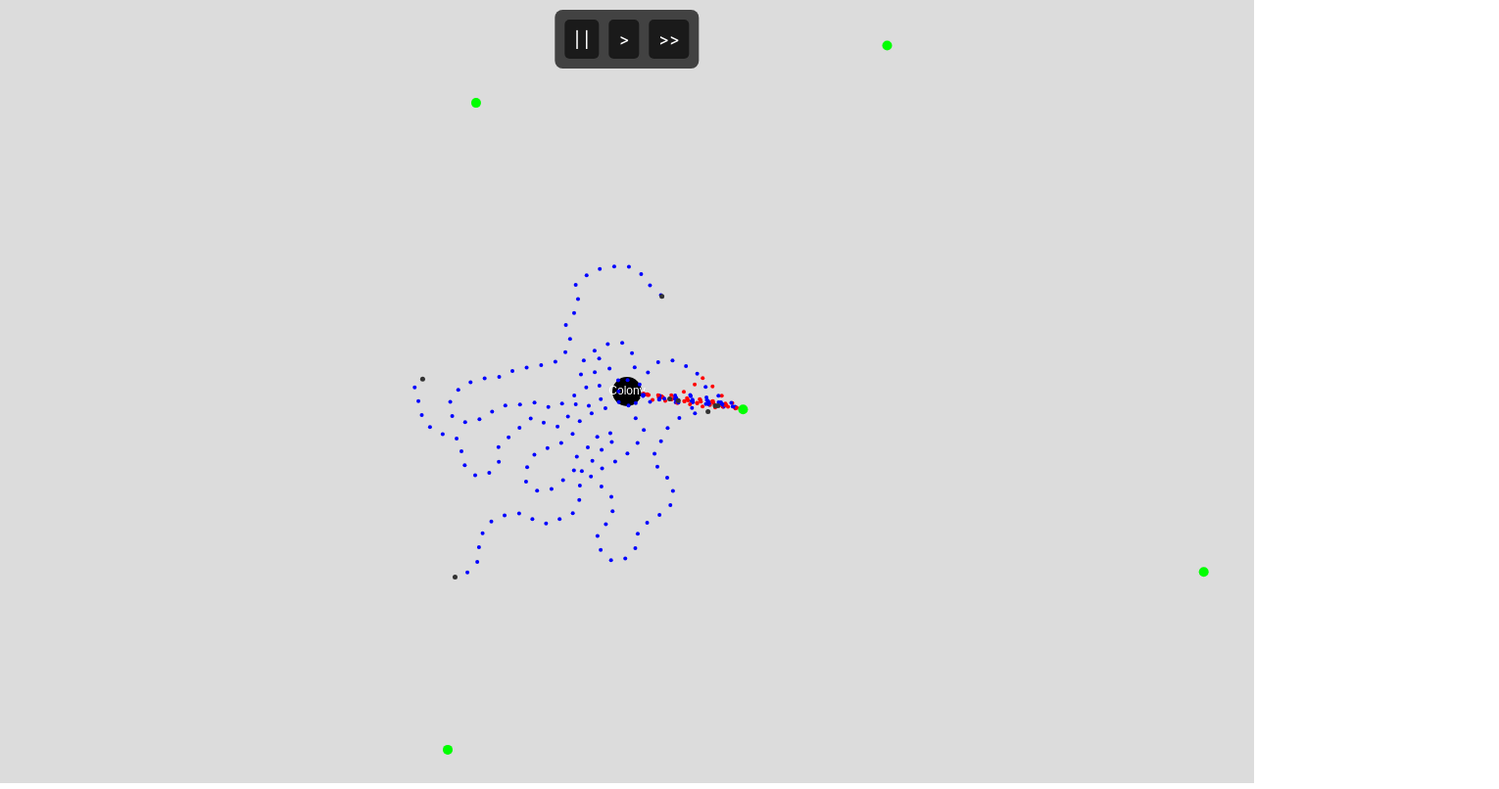
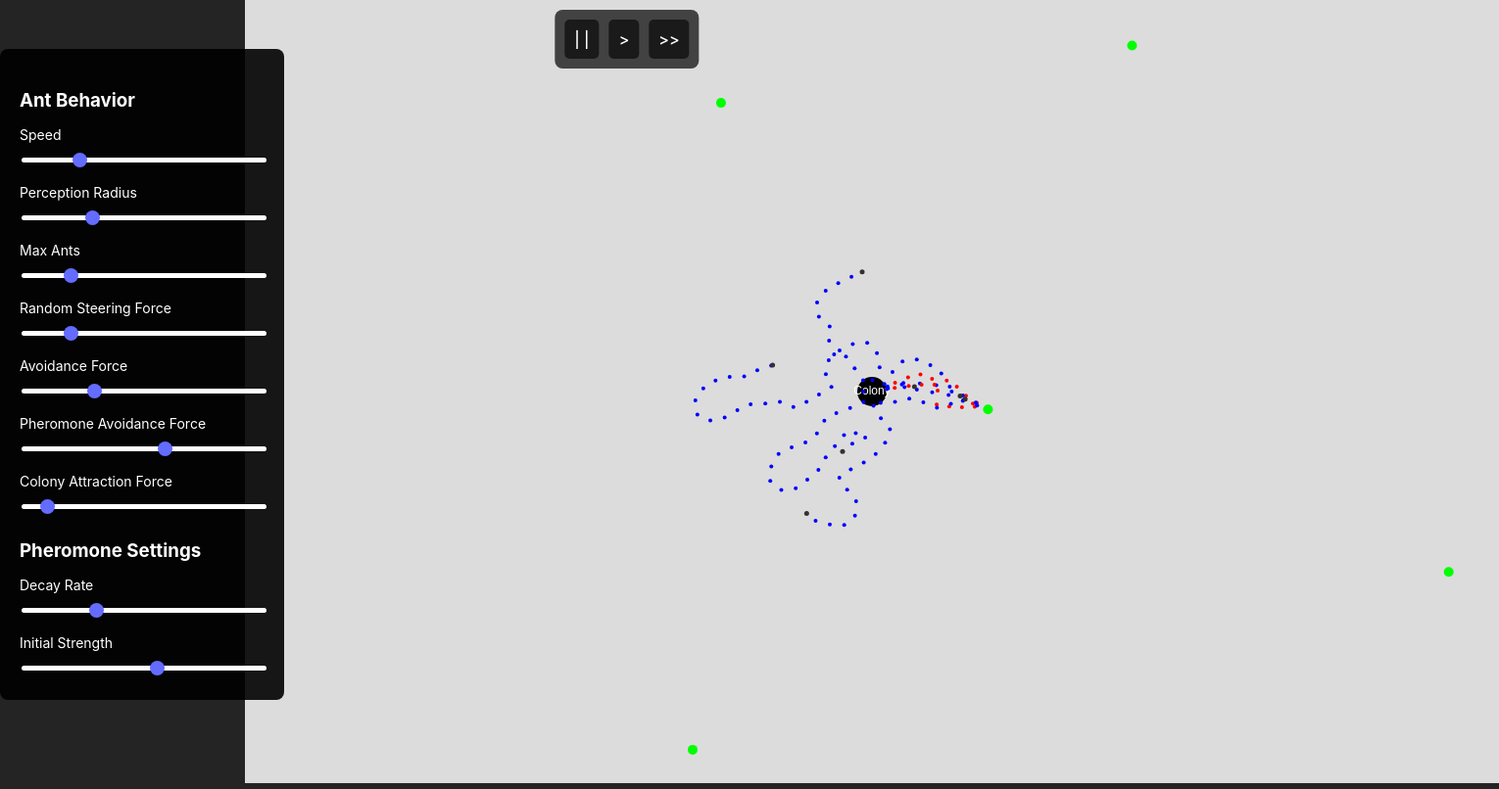
Before and after one commit to sarfios20/ant-simulation, a website built with Vite: page index.html in a window 1280 px wide. Shown: the whole page at 98% size, 1530 px wide, since content can reach past the window. Built offline with nearby package versions, Linux system fonts and the light colour scheme.

Commit message:
fix logic

```diff
--- a/classes/Ant.js
+++ b/classes/Ant.js
@@ -3,8 +3,7 @@
 import p5 from 'p5';
 import Pheromone from './Pheromone.js'; // Import Pheromone class
 
-const PHEROMONE_MAX_STRENGTH = 3000; // Use this constant for initial strength
-const PHEROMONE_DECAY = 30; // Amount to decay each time a pheromone is dropped
+const PHEROMONE_DECAY = 100;
 
 export default class Ant {
   constructor(
@@ -14,49 +13,34 @@ export default class Ant {
     pheromones,
     foodItems,
     colony,
-    colonyAttractionStrength = 0.1,
-    randomSteerWeight = 1.0,
-    avoidanceForceWeight = 1.5,
-    pheromoneAvoidanceForceWeight = 3.0,
-    colonyAttractionForceWeight = 0.5
   ) {
-    this.p = p;  // Reference to p5.js instance
+    this.p = p; // Reference to p5.js instance
     this.position = position.copy();
     this.size = 5;
-    this.speed = 1.5;
-    this.perceptionRadius = 35;
+    this.velocity = p5.Vector.random2D().mult(simulationState.ants.speed); // Use speed from simulationState
+    this.noiseOffset = this.p.random(1000);
+
     this.ants = ants;
     this.pheromones = pheromones;
     this.foodItems = foodItems;
     this.colony = colony.copy();
-    this.velocity = p5.Vector.random2D().mult(this.speed);
-    this.noiseOffset = this.p.random(1000);
 
     this.depositInterval = 10; // Pheromone deposit interval
     this.depositCounter = 0;
 
-    // Track current pheromone strength
-    this.currentPheromoneStrength = PHEROMONE_MAX_STRENGTH;
+    // Track current pheromone strength (from simulationState)
+    this.currentPheromoneStrength = simulationState.pheromones.initialStrength;
 
-    // Force weights
-    this.randomSteerWeight = randomSteerWeight;
-    this.avoidanceForceWeight = avoidanceForceWeight;
-    this.pheromoneAvoidanceForceWeight = pheromoneAvoidanceForceWeight;
-    this.colonyAttractionForceWeight = colonyAttractionForceWeight;
-
-    this.colonyAttractionStrength = colonyAttractionStrength;
-
-    // Force vectors
-    this.randomSteer = this.p.createVector(0, 0);
-    this.avoidanceForce = this.p.createVector(0, 0);
-    this.pheromoneAvoidanceForce = this.p.createVector(0, 0);
-    this.colonyAttractionForce = this.p.createVector(0, 0);
+    // Dynamic values for perception and steering forces from simulationState
+    this.perceptionRadius = simulationState.ants.perceptionRadius;
+    this.randomSteerWeight = simulationState.ants.steeringForces.random;
+    this.avoidanceForceWeight = simulationState.ants.steeringForces.avoidance;
+    this.pheromoneAvoidanceForceWeight = simulationState.ants.steeringForces.pheromoneAvoidance;
+    this.colonyAttractionForceWeight = simulationState.ants.steeringForces.colonyAttraction;
 
     this.targetFood = null;
     this.returning = false;
     this.followingFoodPheromone = false;
-
-    // Track if the ant found food or not
     this.foundFood = false;
   }
 
@@ -100,7 +84,7 @@ export default class Ant {
 
   moveToFood() {
     let directionToFood = p5.Vector.sub(this.targetFood.position, this.position);
-    directionToFood.setMag(this.speed);
+    directionToFood.setMag(simulationState.ants.speed); // Use dynamic speed
     this.velocity = directionToFood;
     this.position.add(this.velocity);
 
@@ -109,7 +93,7 @@ export default class Ant {
       this.targetFood.reduceFood(10); // Reduce the food amount by 10
       this.returning = true; // Switch to return mode
       this.targetFood = null; // Clear the food target
-      this.foundFood = true;  // Mark that the ant found food
+      this.foundFood = true; // Mark that the ant found food
     }
   }
 
@@ -130,7 +114,7 @@ export default class Ant {
 
     if (strongestFoodPheromone) {
       let directionToPheromone = p5.Vector.sub(strongestFoodPheromone.position, this.position);
-        directionToPheromone.setMag(this.speed);
+      directionToPheromone.setMag(simulationState.ants.speed);
 
       let noiseAngle = this.p.noise(this.noiseOffset) * this.p.TWO_PI * 0.1;
       let noiseVector = this.p.createVector(this.p.cos(noiseAngle), this.p.sin(noiseAngle)).mult(0.2);
@@ -150,32 +134,36 @@ export default class Ant {
     let distToColony = this.p.dist(this.position.x, this.position.y, this.colony.x, this.colony.y);
 
     if (distToColony < this.perceptionRadius) {
+      // Head directly to the colony if it's within perception radius
       let directionToColony = p5.Vector.sub(this.colony, this.position);
-      directionToColony.setMag(this.speed);
+      directionToColony.setMag(simulationState.ants.speed);
       this.velocity = directionToColony;
       this.position.add(this.velocity);
 
+      // Remove the ant when it reaches the colony
       if (distToColony < this.size / 2 + 15) {
-        this.ants.splice(this.ants.indexOf(this), 1); // Remove the ant when it reaches the colony
+        this.ants.splice(this.ants.indexOf(this), 1);
       }
     } else {
-      let strongestPheromone = null;
+      // Follow the strongest explorer pheromone
+      let strongestExplorerPheromone = null;
       let highestStrength = -Infinity;
 
-      // Look for the strongest pheromone within perception range
+      // Look for the strongest 'explore' pheromone within the ant's perception range
       for (let pheromone of this.pheromones) {
         let d = this.p.dist(this.position.x, this.position.y, pheromone.position.x, pheromone.position.y);
         if (d < this.perceptionRadius && pheromone.type === 'explore') {
           if (pheromone.strength > highestStrength) {
             highestStrength = pheromone.strength;
-            strongestPheromone = pheromone;
+            strongestExplorerPheromone = pheromone;
           }
         }
       }
 
-      if (strongestPheromone) {
-        let directionToPheromone = p5.Vector.sub(strongestPheromone.position, this.position);
-        directionToPheromone.setMag(this.speed);
+      if (strongestExplorerPheromone) {
+        // Move towards the strongest explorer pheromone
+        let directionToPheromone = p5.Vector.sub(strongestExplorerPheromone.position, this.position);
+        directionToPheromone.setMag(simulationState.ants.speed);
 
         let noiseAngle = this.p.noise(this.noiseOffset) * this.p.TWO_PI * 0.1;
         let noiseVector = this.p.createVector(this.p.cos(noiseAngle), this.p.sin(noiseAngle)).mult(0.2);
@@ -184,6 +172,7 @@ export default class Ant {
         this.position.add(this.velocity);
         this.noiseOffset += 0.01;
       } else {
+        // If no pheromones are found, move randomly
         this.standardMovement();
       }
     }
@@ -221,7 +210,7 @@ export default class Ant {
     steering.add(weightedPheromoneAvoidanceForce);
     steering.add(weightedColonyAttractionForce);
 
-    steering.setMag(this.speed);
+    steering.setMag(simulationState.ants.speed);
     this.velocity = steering.copy();
     this.position.add(this.velocity);
   }
@@ -276,7 +265,7 @@ export default class Ant {
         if (d < this.perceptionRadius) {
           let diff = p5.Vector.sub(this.position, other.position);
           diff.normalize();
-          diff.div(d);
+          diff.div(d); // Weight by distance
           steering.add(diff);
           total++;
         }
@@ -297,11 +286,11 @@ export default class Ant {
     for (let pheromone of this.pheromones) {
       if (pheromone.type === 'explore') {
         let d = this.p.dist(this.position.x, this.position.y, pheromone.position.x, pheromone.position.y);
-        if (d < this.perceptionRadius) {
+        if (d < this.perceptionRadius && d > 0) { // Added d > 0 check
           let diff = p5.Vector.sub(this.position, pheromone.position);
           diff.normalize();
-          diff.div(d);
-          diff.mult(pheromone.strength / PHEROMONE_MAX_STRENGTH);
+          diff.div(d); // Weight by distance
+          diff.mult(pheromone.strength / simulationState.pheromones.initialStrength);
           steering.add(diff);
           total++;
         }
@@ -315,10 +304,11 @@ export default class Ant {
     return steering;
   }
 
+
   attractToColony() {
     let directionToColony = p5.Vector.sub(this.colony, this.position);
     directionToColony.normalize();
-    let attractionForce = directionToColony.mult(this.colonyAttractionStrength);
+    let attractionForce = directionToColony.mult(simulationState.ants.steeringForces.colonyAttraction);
 
     return attractionForce;
   }
--- a/classes/Pheromone.js
+++ b/classes/Pheromone.js
@@ -1,16 +1,16 @@
 // Pheromone.js
 
 export default class Pheromone {
-  constructor(p, position, type, strength = 1000) {
+  constructor(p, position, type, strength = simulationState.pheromones.initialStrength) {
     this.p = p;
     this.position = position.copy();
     this.type = type; // 'explore' for exploring pheromones, 'food' for food pheromones
-    this.strength = strength; // Custom strength
-    this.decayRate = 1; // Decay over time
+    this.strength = strength; // Initial strength is now pulled from simulationState
+    this.decayRate = simulationState.pheromones.decayRate; // Decay rate from simulationState
   }
 
   update() {
-    this.strength -= this.decayRate;
+    this.strength -= this.decayRate; // Reduce strength according to decay rate
   }
 
   isWeak() {
@@ -24,6 +24,6 @@ export default class Pheromone {
     } else if (this.type === 'food') {
       this.p.fill(255, 0, 0, this.strength); // Red for food pheromones
     }
-    this.p.ellipse(this.position.x, this.position.y, 4, 4); // Small circle
+    this.p.ellipse(this.position.x, this.position.y, 4, 4); // Small circle representing pheromone
   }
 }
--- a/classes/uiControls.js
+++ b/classes/uiControls.js
@@ -1,15 +1,51 @@
 // uiControls.js
+
 export function setupUIControls() {
+  // Ant Behavior Controls
+  setupSlider('speed-slider', 'ants.speed');
+  setupSlider('perception-slider', 'ants.perceptionRadius');
+  setupSlider('max-ants-slider', 'ants.maxAnts');
+  setupSlider('random-steer-slider', 'ants.steeringForces.random');
+  setupSlider('avoidance-steer-slider', 'ants.steeringForces.avoidance');
+  setupSlider('pheromone-avoidance-steer-slider', 'ants.steeringForces.pheromoneAvoidance');
+  setupSlider('colony-attraction-slider', 'ants.steeringForces.colonyAttraction');
+
+  // Pheromone Settings
+  setupSlider('pheromone-decay-slider', 'pheromones.decayRate');
+  setupSlider('pheromone-strength-slider', 'pheromones.initialStrength');
+
+  // Simulation Speed Controls
   document.getElementById('pause-btn').addEventListener('click', () => pauseSimulation());
   document.getElementById('play-btn').addEventListener('click', () => setSimulationSpeed(1));
   document.getElementById('fast-forward-btn').addEventListener('click', () => setSimulationSpeed(2));
 }
 
+// Helper function to bind sliders to simulationState properties
+function setupSlider(sliderId, statePath) {
+  const slider = document.getElementById(sliderId);
+  if (slider) {
+    slider.addEventListener('input', (event) => {
+      const value = parseFloat(event.target.value);
+      setSimulationStateValue(statePath, value);
+    });
+  }
+}
+
+// Helper function to update simulationState based on path (e.g., 'ants.speed')
+function setSimulationStateValue(path, value) {
+  const keys = path.split('.');
+  let state = simulationState;
+  for (let i = 0; i < keys.length - 1; i++) {
+    state = state[keys[i]];
+  }
+  state[keys[keys.length - 1]] = value;
+}
+
 function pauseSimulation() {
-  window.simulationPaused = true;
+  simulationState.simulationPaused = true;
 }
 
 function setSimulationSpeed(speed) {
-  window.simulationSpeed = speed;
-  window.simulationPaused = false;
+  simulationState.simulationSpeed = speed;
+  simulationState.simulationPaused = false;
 }
--- a/index.html
+++ b/index.html
@@ -7,16 +7,46 @@
     <script type="module" src="/main.js"></script>
 </head>
 <body>
-    <!-- Floating Toolbar -->
+    <!-- Floating Toolbar for simulation controls -->
     <div id="toolbar">
         <button id="pause-btn">| |</button>
         <button id="play-btn">></button>
         <button id="fast-forward-btn">>></button>
     </div>
 
+    <!-- Left Sidebar for Control Panel -->
+    <div id="control-panel">
+        <h3>Ant Behavior</h3>
+        <label for="speed-slider">Speed</label>
+        <input id="speed-slider" type="range" min="0.5" max="5.0" step="0.1" value="1.5">
+
+        <label for="perception-slider">Perception Radius</label>
+        <input id="perception-slider" type="range" min="10" max="100" step="1" value="35">
+
+        <label for="max-ants-slider">Max Ants</label>
+        <input id="max-ants-slider" type="range" min="10" max="500" step="10" value="100">
+
+        <label for="random-steer-slider">Random Steering Force</label>
+        <input id="random-steer-slider" type="range" min="0.1" max="5.0" step="0.1" value="1.0">
+
+        <label for="avoidance-steer-slider">Avoidance Force</label>
+        <input id="avoidance-steer-slider" type="range" min="0.1" max="5.0" step="0.1" value="1.5">
+
+        <label for="pheromone-avoidance-steer-slider">Pheromone Avoidance Force</label>
+        <input id="pheromone-avoidance-steer-slider" type="range" min="0.1" max="5.0" step="0.1" value="3.0">
+
+        <label for="colony-attraction-slider">Colony Attraction Force</label>
+        <input id="colony-attraction-slider" type="range" min="0.1" max="5.0" step="0.1" value="0.5">
+
+        <h3>Pheromone Settings</h3>
+        <label for="pheromone-decay-slider">Decay Rate</label>
+        <input id="pheromone-decay-slider" type="range" min="1" max="100" step="1" value="30">
+
+        <label for="pheromone-strength-slider">Initial Strength</label>
+        <input id="pheromone-strength-slider" type="range" min="500" max="5000" step="100" value="3000">
+    </div>
+
     <!-- Main simulation area -->
     <div id="simulation-container"></div>
-
-    <script src="main.js"></script>
 </body>
 </html>
--- a/main.js
+++ b/main.js
@@ -1,12 +1,31 @@
 import p5 from 'p5';
 import Ant from './classes/Ant.js';
 import Food from './classes/Food.js';
-import Pheromone from './classes/Pheromone.js';
-import { setupUIControls } from './classes/uiControls.js'; // Import UI controls
+import { setupUIControls } from './classes/uiControls.js';
 
-// Global variables for simulation speed and pause state
-window.simulationSpeed = 1;
-window.simulationPaused = false;
+// Global object to store all state
+const simulationState = {
+  ants: {
+    speed: 1.5,
+    perceptionRadius: 35,
+    maxAnts: 100,
+    steeringForces: {
+      random: 1.0,
+      avoidance: 1.5,
+      pheromoneAvoidance: 3.0,
+      colonyAttraction: 0.5,
+    },
+  },
+  pheromones: {
+    decayRate: 5,
+    initialStrength: 5000,
+  },
+  // General simulation controls
+  simulationSpeed: 1,
+  simulationPaused: false,
+};
+
+window.simulationState = simulationState; // Expose simulationState globally for UI access
 
 const sketch = (p) => {
   let colony;
@@ -27,10 +46,10 @@ const sketch = (p) => {
   };
 
   p.draw = () => {
-    if (window.simulationPaused) return; // Stop updates when paused
+    if (simulationState.simulationPaused) return; // Stop updates when paused
 
     // Adjust simulation updates based on speed
-    for (let i = 0; i < window.simulationSpeed; i++) {
+    for (let i = 0; i < simulationState.simulationSpeed; i++) {
       updateSimulation();
     }
   };
@@ -39,8 +58,8 @@ const sketch = (p) => {
     p.background(220); // Clear background
     drawColony(); // Draw the colony
 
-    // Spawn new ants at regular intervals
-    if (p.millis() - lastSpawnTime > antSpawnInterval) {
+    // Spawn new ants at regular intervals, respecting maxAnts limit
+    if (p.millis() - lastSpawnTime > antSpawnInterval && ants.length < simulationState.ants.maxAnts) {
       let ant = new Ant(p, colony, ants, pheromones, foodItems, colony);
       ants.push(ant);
       lastSpawnTime = p.millis();
--- a/style.css
+++ b/style.css
@@ -25,14 +25,8 @@ a:hover {
 body {
   margin: 0;
   display: flex;
-  place-items: center;
   min-width: 320px;
   min-height: 100vh;
-}
-
-h1 {
-  font-size: 3.2em;
-  line-height: 1.1;
 }
 
 #app {
@@ -40,27 +34,6 @@ h1 {
   margin: 0 auto;
   padding: 2rem;
   text-align: center;
-}
-
-.logo {
-  height: 6em;
-  padding: 1.5em;
-  will-change: filter;
-  transition: filter 300ms;
-}
-.logo:hover {
-  filter: drop-shadow(0 0 2em #646cffaa);
-}
-.logo.vanilla:hover {
-  filter: drop-shadow(0 0 2em #f7df1eaa);
-}
-
-.card {
-  padding: 2em;
-}
-
-.read-the-docs {
-  color: #888;
 }
 
 button {
@@ -80,19 +53,6 @@ button:hover {
 button:focus,
 button:focus-visible {
   outline: 4px auto -webkit-focus-ring-color;
-}
-
-@media (prefers-color-scheme: light) {
-  :root {
-    color: #213547;
-    background-color: #ffffff;
-  }
-  a:hover {
-    color: #747bff;
-  }
-  button {
-    background-color: #f9f9f9;
-  }
 }
 
 /* Floating toolbar styles */
@@ -123,3 +83,72 @@ button:focus-visible {
 #toolbar button:hover {
   background-color: #535bf2;
 }
+
+/* Control Panel styles */
+#control-panel {
+  position: fixed;
+  top: 50px;
+  left: 0;
+  width: 250px;
+  background-color: rgba(0, 0, 0, 0.9);
+  padding: 20px;
+  border-radius: 8px;
+  color: white;
+  z-index: 100;
+}
+
+#control-panel h3 {
+  margin-bottom: 10px;
+}
+
+#control-panel label {
+  display: block;
+  margin-top: 10px;
+  font-size: 14px;
+}
+
+#control-panel input[type="range"] {
+  width: 100%;
+  margin-bottom: 10px;
+  appearance: none;
+  background: #fff;
+  height: 5px;
+  border-radius: 5px;
+  outline: none;
+}
+
+#control-panel input[type="range"]::-webkit-slider-thumb {
+  appearance: none;
+  width: 15px;
+  height: 15px;
+  background: #646cff;
+  border-radius: 50%;
+  cursor: pointer;
+}
+
+#control-panel input[type="range"]::-moz-range-thumb {
+  width: 15px;
+  height: 15px;
+  background: #646cff;
+  border-radius: 50%;
+  cursor: pointer;
+}
+
+/* Simulation container */
+#simulation-container {
+  position: absolute;
+  top: 0;
+  left: 250px; /* Leave space for the control panel */
+  right: 0;
+  bottom: 0;
+  background-color: #f4f4f4;
+  z-index: 1;
+}
+
+canvas {
+  display: block;
+  position: absolute;
+  top: 0;
+  left: 250px; /* Ensure it aligns with the control panel's edge */
+  z-index: 2; /* Keep it above the background but below controls */
+}
```
Lines whose indentation alone changed are shown as unchanged.
